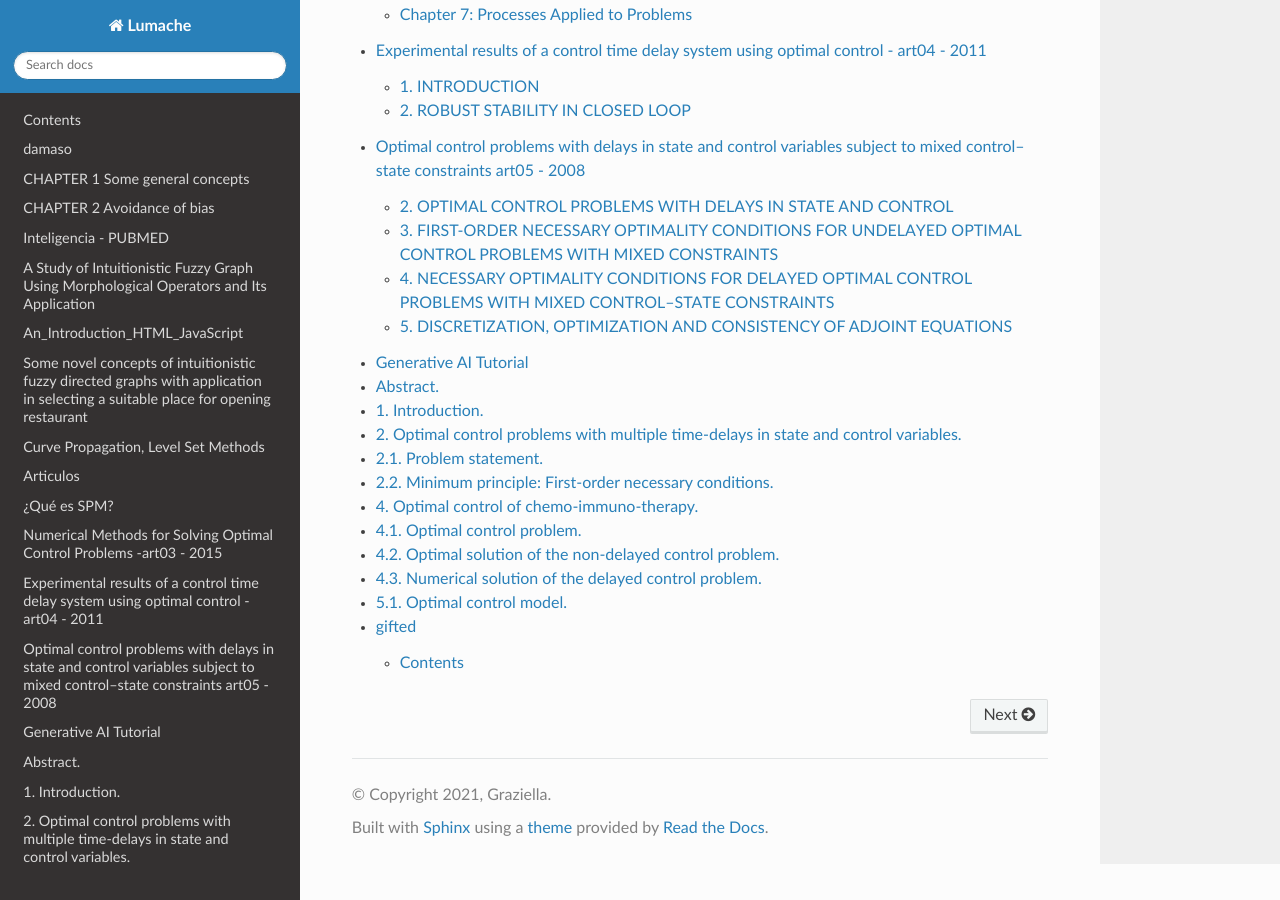
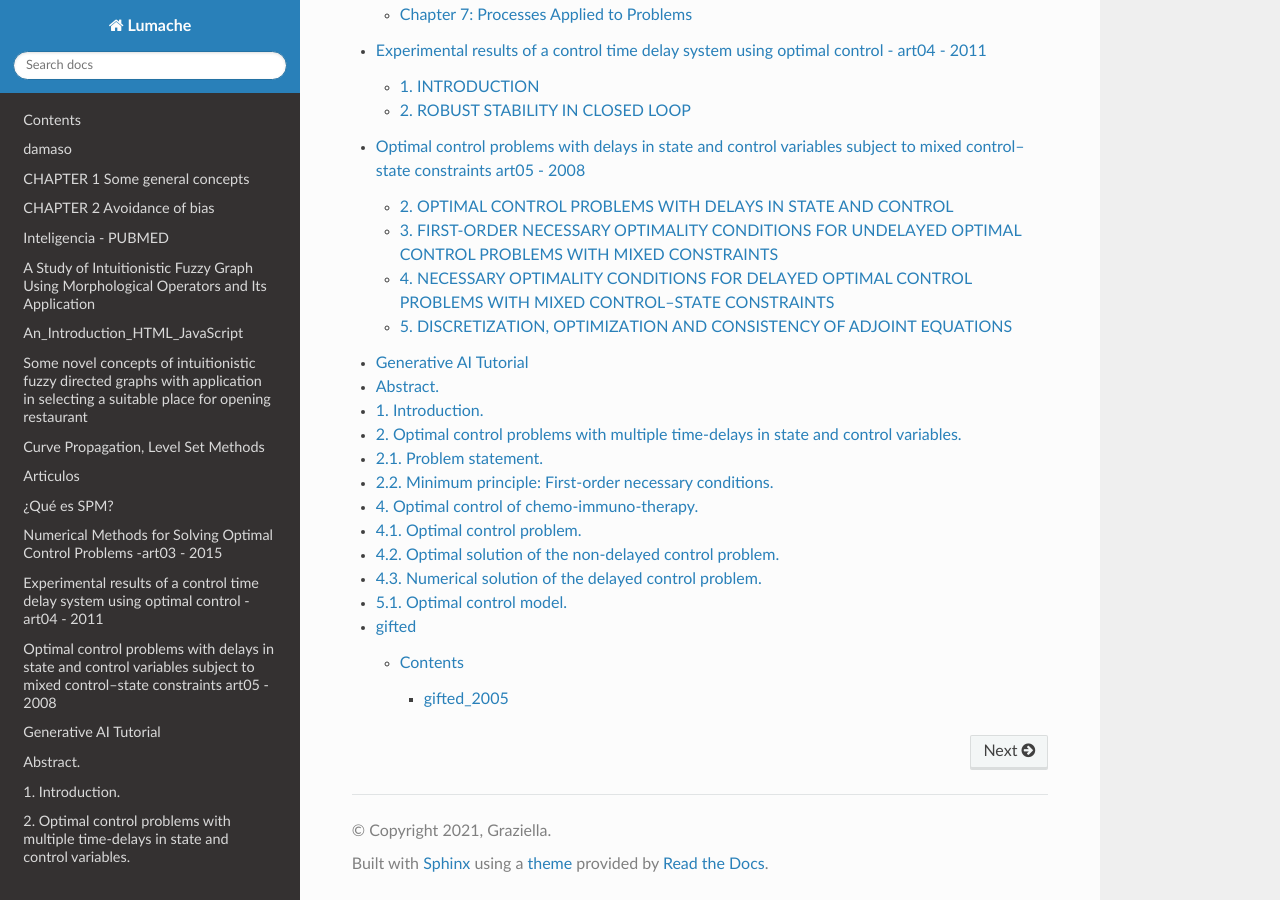
Before and after one commit to matecom57/santosg57-articulostesis, a Sphinx documentation site: the page built from docs/source/index.rst, in a window 1280 px wide and 900 px high, scrolled down 2330 px. Built offline with Sphinx 7.4.7 and the Read the Docs theme 3.1.0, drawn with Linux system fonts in a browser that asks for light colours; pages that are not in the unit, such as notebooks, are missing from menus.

```diff
--- a/docs/source/gifted/index2.rst
+++ b/docs/source/gifted/index2.rst
@@ -7,6 +7,4 @@ Contents
 
 .. toctree::
 
-   usage
-   aa
-   bb
+   gifted_2005_title
```
